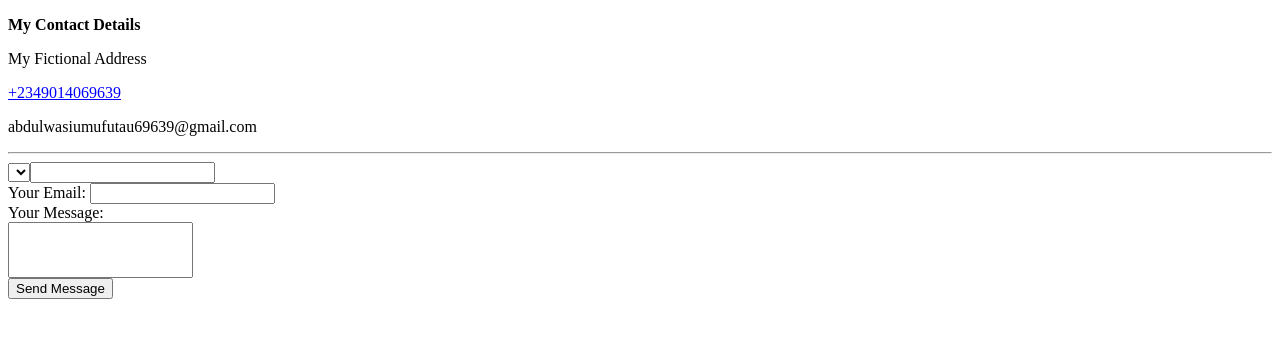
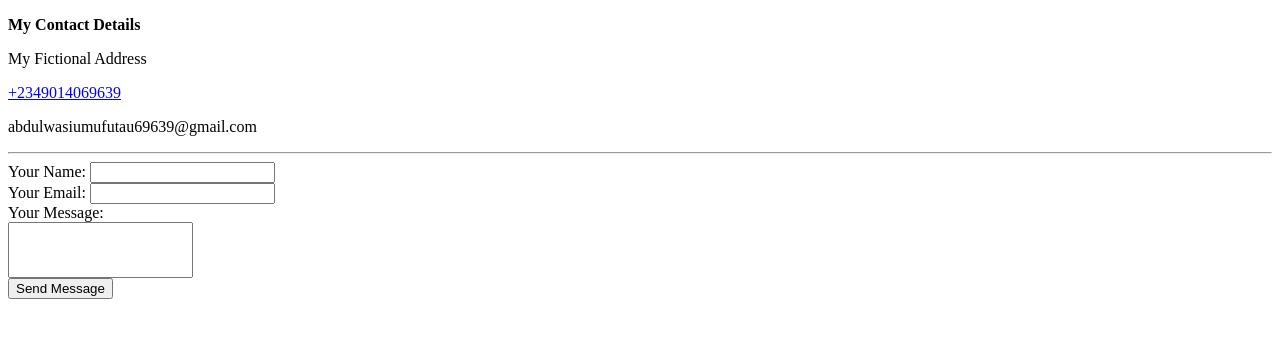
Before and after one commit to abdulwasiu2005/cv, a plain HTML site: page contact.html in a window 1280 px wide. Drawn offline with Linux system fonts and the light colour scheme.

Commit message:
change select to form

```diff
--- a/contact.html
+++ b/contact.html
@@ -23,7 +23,7 @@
         </section>
         <hr/>
         <section>
-            <select>
+            <form>
                 <label for="name">Your Name:</label>
                 <input id="name" type="text"/><br>
                 <label for="email" name="Email" value="abc@gamil.com">Your Email:</label>
@@ -31,7 +31,7 @@
                 <label for="mes" name="Message">Your Message:</label><br>
                 <input id="mes" type="text"/><br>
                 <input type="submit" value="Send Message" />
-            </select>
+            </form>
         </section>
       </body>
    </html>
```
